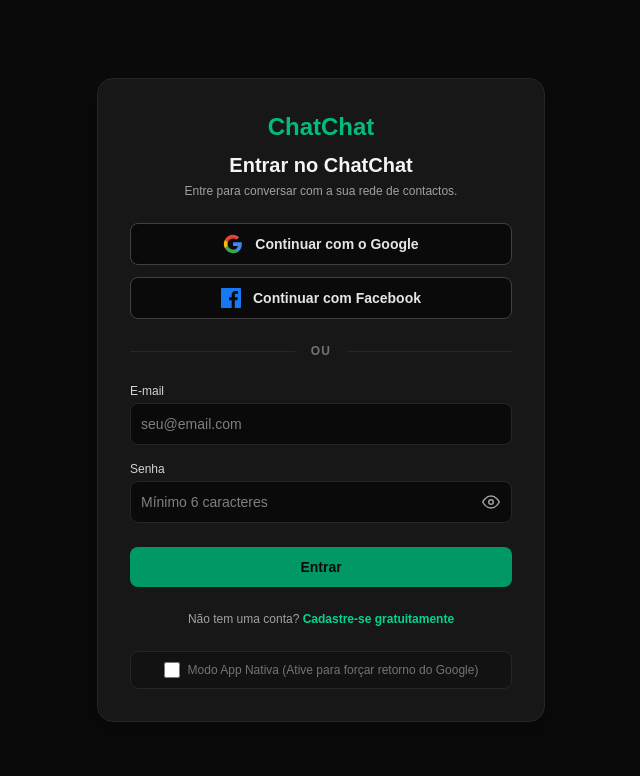
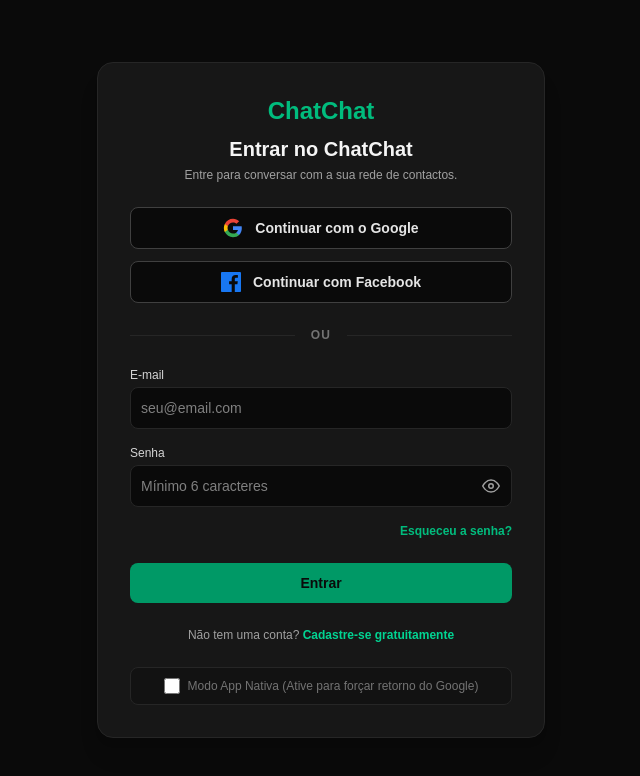
Before and after one commit to adriano76/chatchat-app, a Next.js app: page /login in a window 1280 px wide. Shown: the top 776 px of the page, without its empty margins (319-959 px from the left). Built offline with nearby package versions, Linux system fonts and the light colour scheme; no server answers.

Commit message:
Forcando atualizacao do repositorio

```diff
--- a/src/app/login/page.tsx
+++ b/src/app/login/page.tsx
@@ -5,6 +5,7 @@
 import { supabase } from '@/lib/supabase';
 import { useRouter } from 'next/navigation';
 import Link from 'next/link';
+import { App as CapacitorApp } from '@capacitor/app';
 
 export default function AuthPage() {
   const router = useRouter();
@@ -15,6 +16,40 @@
   const [loading, setLoading] = useState(false);
   const [message, setMessage] = useState<{ type: 'error' | 'success'; text: string } | null>(null);
   const [showPassword, setShowPassword] = useState(false);
+
+  // --- OUVINTE DO CAPACITOR: RECEBE O LOGIN DO GOOGLE E FACEBOOK ---
+  useEffect(() => {
+    const setupListener = async () => {
+      await CapacitorApp.addListener('appUrlOpen', (event) => {
+        const url = new URL(event.url);
+        // Se a app foi aberta pelo login social, o link trará um "#access_token=..."
+        if (event.url.includes('login-callback') && url.hash) {
+          // Passamos esse token para a janela atual para o Supabase o ler e fazer o login!
+          window.location.hash = url.hash;
+        }
+      });
+    };
+    setupListener();
+  }, []);
+
+  // --- NOVA FUNÇÃO: RECUPERAR SENHA ---
+  async function handleResetPassword() {
+    if (!email) {
+      setMessage({ type: 'error', text: 'Por favor, digite o seu e-mail no campo acima primeiro.' });
+      return;
+    }
+    setLoading(true);
+    const { error } = await supabase.auth.resetPasswordForEmail(email, {
+      redirectTo: 'chatchat://reset-callback',
+    });
+
+    if (error) {
+      setMessage({ type: 'error', text: 'Erro: ' + error.message });
+    } else {
+      setMessage({ type: 'success', text: 'E-mail de recuperação enviado! Verifique a sua caixa de entrada.' });
+    }
+    setLoading(false);
+  }
 
   // Estado para detetar o ambiente
   const [isMobileApp, setIsMobileApp] = useState(false);
@@ -253,6 +288,19 @@
             </div>
           </div>
 
+          {/* O BOTÃO "ESQUECEU A SENHA" ESTÁ AGORA AQUI, NO LUGAR CORRETO */}
+          {!isSignUp && (
+            <div className="flex justify-end mt-1">
+              <button
+                type="button"
+                onClick={handleResetPassword}
+                className="text-xs text-emerald-500 hover:text-emerald-400 font-semibold"
+              >
+                Esqueceu a senha?
+              </button>
+            </div>
+          )}
+
           <button
             type="submit"
             disabled={loading}
@@ -270,7 +318,7 @@
           )}
         </div>
 
-        {/* OVERRIDE MANUAL: Garante o redirecionamento nativo caso a deteção falhe */}
+        {/* OVERRIDE MANUAL */}
         <div className="mt-6 flex items-center justify-center gap-2 text-xs text-neutral-500 bg-neutral-950/40 py-2.5 rounded-lg border border-neutral-800">
           <input
             type="checkbox"
```
